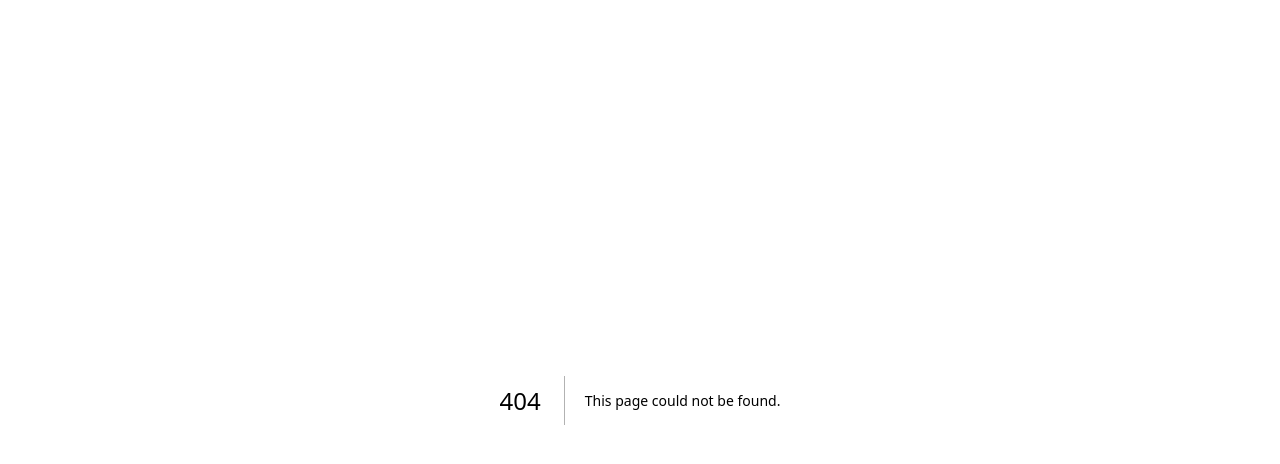
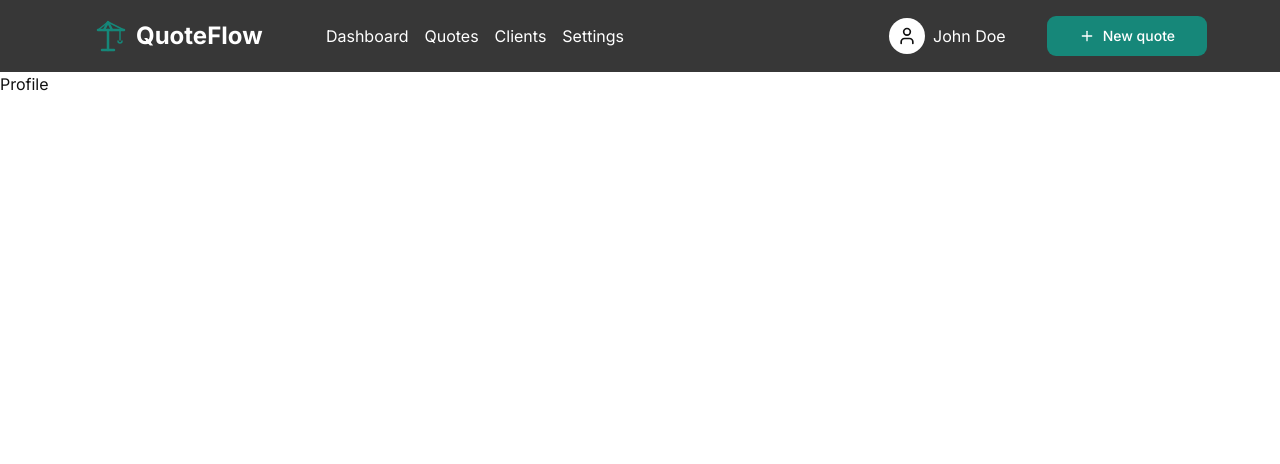
Before and after one commit to VII-07/quoteflow, a Next.js app: page /profile in a window 1280 px wide. Before the commit this address had no page. Shown: the top 464 px of the page. Built offline with nearby package versions, Linux system fonts and the light colour scheme.

Commit message:
feat: add Profile and NewQuotes pages; update layout and styling in Header, NavBar, and UserSection components

```diff
--- /dev/null
+++ b/app/(dashboard)/profile/page.tsx
@@ -0,0 +1,9 @@
+const ProfilePage = () => {
+  return (
+    <div>
+      <h1>Profile</h1>
+    </div>
+  );
+};
+
+export default ProfilePage;
--- a/app/colors.css
+++ b/app/colors.css
@@ -35,11 +35,12 @@
 }
 
 :root {
-
   --primary: #168779;
   --secondary: #373737;
   --secondary-foreground: #ffffff;
   --primary-foreground: #ffffff;
+  --background: #ffffff;
+  --foreground: #111111;
 }
 
 .dark {
--- a/app/globals.css
+++ b/app/globals.css
@@ -6,7 +6,7 @@
 @custom-variant dark (&:is(.dark *));
 
 @theme inline {
-  --font-inter: "Inter", sans-serif;
+  --font-sans: var(--font-inter);
   --font-heading: var(--font-sans);
 
   --radius-sm: calc(var(--radius) * 0.6);
@@ -30,6 +30,6 @@
     @apply bg-background text-foreground;
   }
   html {
-    @apply font-inter;
+    @apply font-sans;
   }
 }
--- a/components/layout/Header.tsx
+++ b/components/layout/Header.tsx
@@ -19,13 +19,11 @@ export const Header = () => {
         <Link
           href="/quotes/new"
           className={buttonVariants({
-            variant: "default",
-            size: "default",
-            className: "font-bold cursor-pointer gap-2 px-8 py-5 rounded-lg",
+            className: "font-bold gap-2 px-8 py-5 rounded-lg",
           })}
         >
-            <PlusIcon className="text-primary-foreground" />
-            <span>New estimate</span>
+          <PlusIcon />
+          <span>New quote</span>
         </Link>
       </div>
     </header>
--- a/components/layout/NavBar.tsx
+++ b/components/layout/NavBar.tsx
@@ -1,11 +1,11 @@
 import Link from "next/link";
 
-type NavBarItemType = {
+type NavBarItemsType = {
   name: string;
   href: string;
 }[];
 
-const NavBarItems: NavBarItemType = [
+const NavBarItems: NavBarItemsType = [
   {
     name: "Dashboard",
     href: "/",
@@ -30,10 +30,7 @@ export const NavBar = () => {
       <ul className="flex gap-4 p-4">
         {NavBarItems.map((item) => (
           <li key={item.name}>
-            <Link
-              href={item.href}
-              className="text-primary-foreground hover:text-primary"
-            >
+            <Link href={item.href} className="hover:text-primary">
               {item.name}
             </Link>
           </li>
--- a/components/layout/UserSection.tsx
+++ b/components/layout/UserSection.tsx
@@ -3,11 +3,14 @@ import { User } from "lucide-react";
 
 export const UserSection = () => {
   return (
-      <Link href="/profile" className="flex items-center gap-2 p-4 hover:text-primary">
-        <div className="bg-primary text-primary-foreground rounded-full p-2">
-          <User className=" text-secondary-foreground w-5 h-5" />
-        </div>
-        <span className="text-primary-foreground hover:text-primary">John Doe</span>
-      </Link>
+    <Link
+      href="/profile"
+      className="flex items-center gap-2 p-4 hover:text-primary"
+    >
+      <div className="bg-background text-foreground rounded-full p-2">
+        <User className="w-5 h-5" />
+      </div>
+      <span>John Doe</span>
+    </Link>
   );
 };
```
Also changed, not shown: app/(dashboard)/quotes/new/page.tsx.tsx (renamed from app/(dashboard)/quotes/new/NewQuotes.tsx), 1 other file (tests, documents, lock files or other folders).
